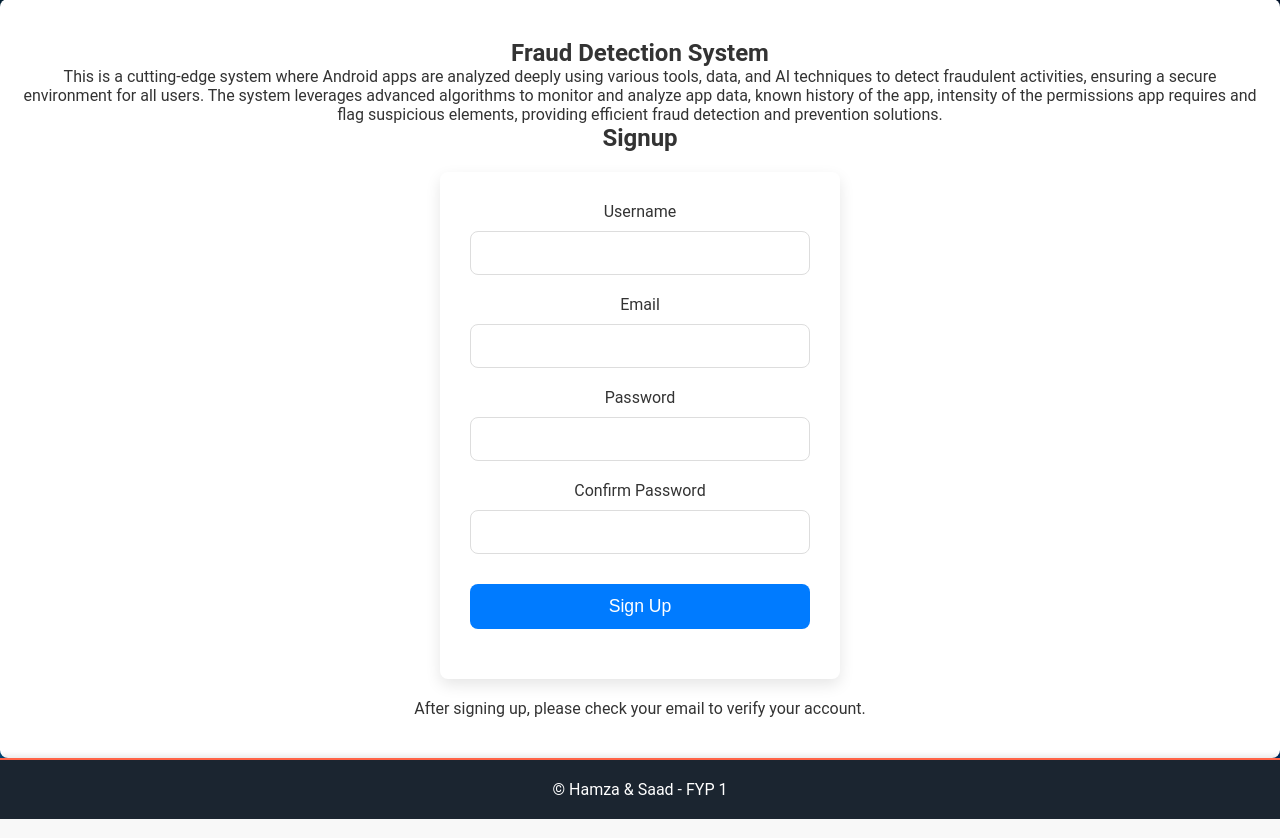
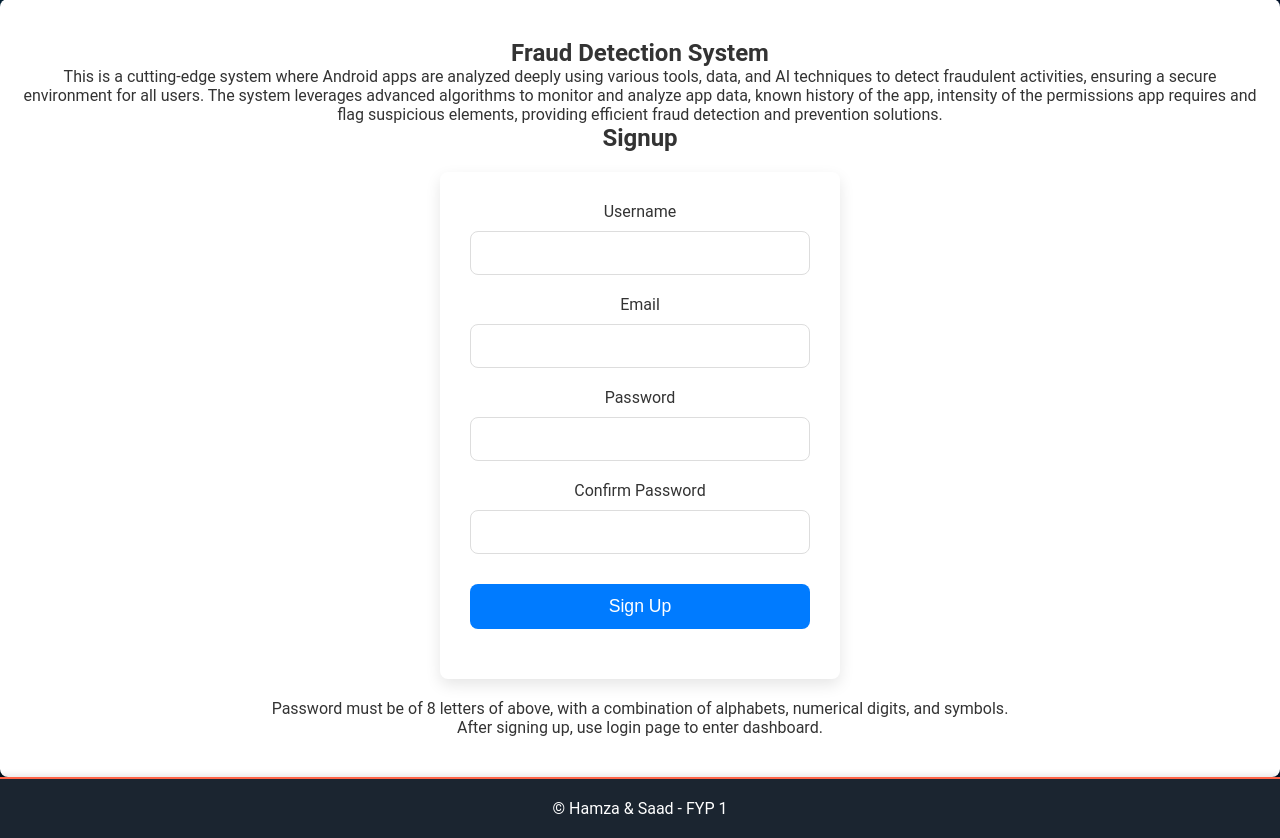
Before and after one commit to theavidstallion/apk_analyzer, a Flask app: page /signup in a window 1280 px wide. Shown: the part 64-902 px from the top of the page. Run offline with Flask 2, Linux system fonts and the light colour scheme.

Commit message:
Update signup.html

```diff
--- a/templates/signup.html
+++ b/templates/signup.html
@@ -34,5 +34,6 @@
 </form>
 
 <!-- Verification message -->
-<p>After signing up, please check your email to verify your account.</p>
+<p>Password must be of 8 letters of above, with a combination of alphabets, numerical digits, and symbols.</p>
+<p>After signing up, use login page to enter dashboard.</p>
 {% endblock %}
```
